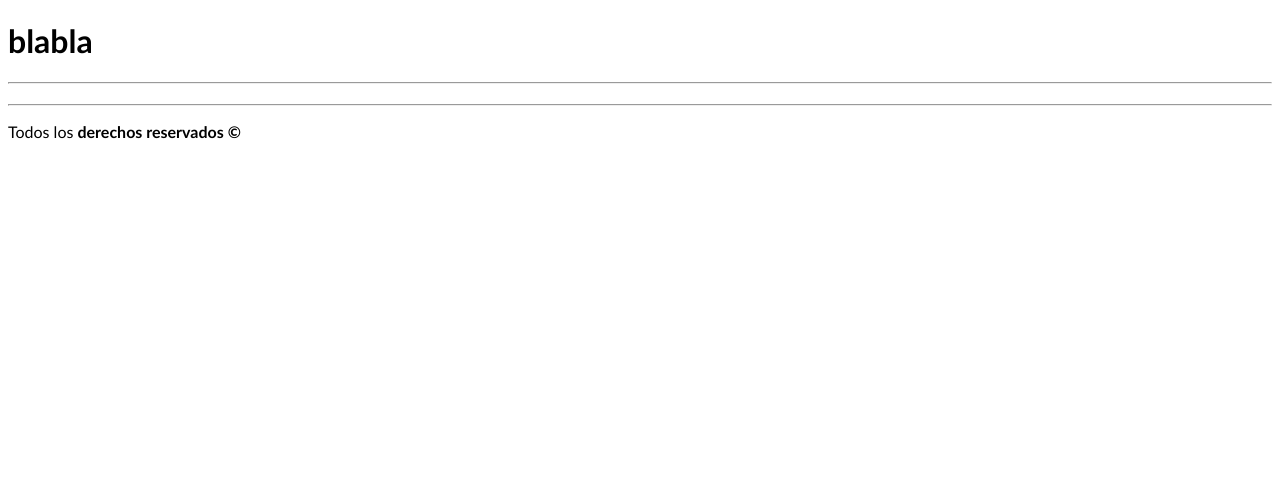
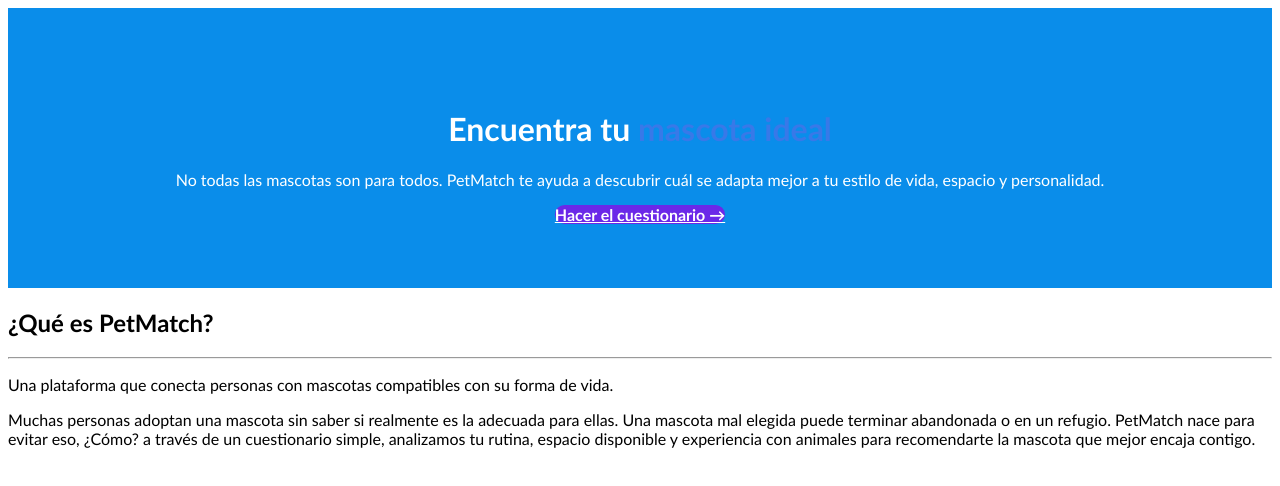
Before and after one commit to willsira/frontend, a plain HTML site: page prueba_frontend/index_anterior.html in a window 1280 px wide. Drawn offline with Linux system fonts and the light colour scheme.

```diff
--- a/prueba_frontend/css/style.css
+++ b/prueba_frontend/css/style.css
@@ -4,3 +4,27 @@
 }
 
 article div p strong {color:blue}
+
+.hero {
+  background-color: #0a8dea;
+  color: #fff;
+  padding: 5rem 1.5rem 4rem;
+  text-align: center;
+}
+
+.hero h1 span {
+  color: #3879e8;
+}
+
+.btn-petmatch {
+  background-color: #6b28e8;
+  color: #fff;
+  border-radius: 50px;
+  font-weight: 700;
+  border: none;
+}
+
+.btn-petmatch:hover {
+  background-color: #2a54c9;
+  color: #fff;
+}
--- a/prueba_frontend/index_anterior.html
+++ b/prueba_frontend/index_anterior.html
@@ -1,38 +1,33 @@
 <!DOCTYPE html>
 <html lang="en">
+
 <head>
     <meta charset="UTF-8">
     <meta name="viewport" content="width=device-width, initial-scale=1.0">
-        <link rel="stylesheet" href="css/style.css"/>
+    <link rel="stylesheet" href="css/style.css" />
     <title>Refugio Tikitiki</title>
 </head>
+
 <body>
-        <header></header>
-            <h1>blabla</h1>
-            <hr/>
-            <section>
-                <article>
-                    <div>
-                        <h2></h2>
-                        <p></p>
-                        <p></p>
-                        <p></p>
-                        <p></p>
-                    </div>
-                </article>
-                <article>
-                    <h2></h2>
-                    <p></p>
-                    <p></p>
-                    <p></p>
-                    <p></p>
-                </article>
+    <header class="hero">
+        <h1>Encuentra tu <span>mascota ideal</span></h1>
+        <p>No todas las mascotas son para todos.
+            PetMatch te ayuda a descubrir cuál se adapta mejor a tu estilo de vida,
+            espacio y personalidad.</p>
+        <a href="contacto.html" class="btn btn-petmatch btn-lg">Hacer el cuestionario →</a>
+    </header>
+
+    <main>
+
+        <section class="container py-5">
+            <h2>¿Qué es PetMatch?</h2>
+            <hr>
+            <p class="text-muted">Una plataforma que conecta personas
+                con mascotas compatibles con su forma de vida.</p>
+            <p>Muchas personas adoptan una mascota sin saber si realmente es la adecuada para ellas.
+                Una mascota mal elegida puede terminar abandonada o en un refugio. PetMatch nace para evitar eso, ¿Cómo?
+                a través de un cuestionario simple, analizamos tu rutina, espacio disponible y experiencia con animales para
+                recomendarte la mascota que mejor encaja contigo.</p>
         </section>
-            <hr/>
-            <footer>
-                <div>
-                    <p>Todos los <strong>derechos reservados &copy;</strong></p>
-                </div>
-            </footer>
-    </body>
-</html>
+
+    </main>
```
Lines whose indentation alone changed are shown as unchanged.
